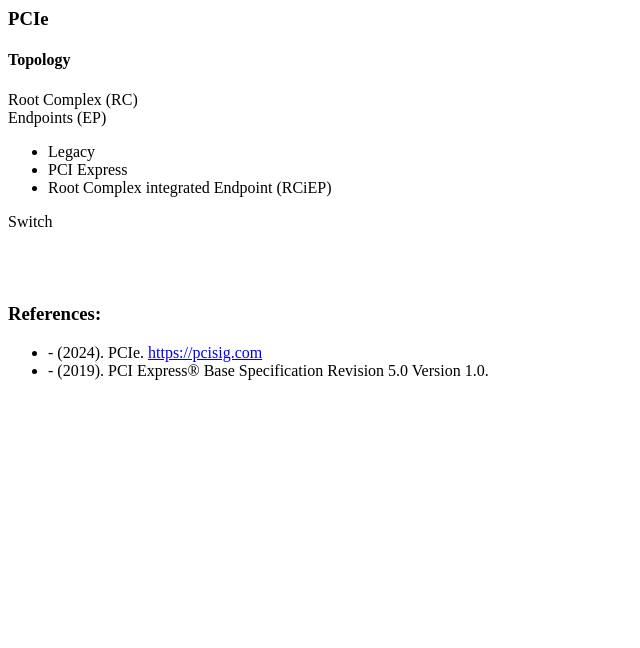
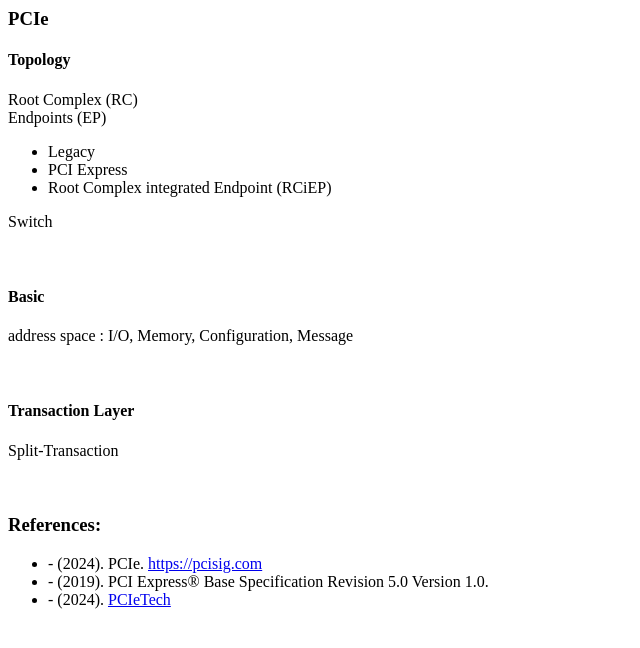
Before and after one commit to czarsir/sir, a Jekyll site: the page built from _posts/technik/2024-02-25-com-pcie.html, in a window 1280 px wide. Shown: the top 648 px of the page, without its empty margins (0-640 px from the left). Built offline with Jekyll 4.4.1, drawn with Linux system fonts in a browser that asks for light colours.

Commit message:
[PCIe] update space

```diff
--- a/_posts/technik/2024-02-25-com-pcie.html
+++ b/_posts/technik/2024-02-25-com-pcie.html
@@ -7,8 +7,8 @@ layout: addins
 
 <h3>PCIe</h3>
 
+
 <h4>Topology</h4>
-
 <div>Root Complex (RC)</div>
 <div>Endpoints (EP)</div>
 <ul>
@@ -19,10 +19,21 @@ layout: addins
 <div>Switch</div>
 
 
+<br><br>
+<h4>Basic</h4>
+<div>address space : I/O, Memory, Configuration, Message</div>
+
+
+<br><br>
+<h4>Transaction Layer</h4>
+<div>Split-Transaction</div
+
+
 
 <br><br><br>
 <h3>References:</h3>
 <ul>
 	<li>- (2024). PCIe. <a href="https://pcisig.com">https://pcisig.com</a></li>
 	<li>- (2019). PCI Express® Base Specification Revision 5.0 Version 1.0.</li>
+	<li>- (2024). <a href="https://www.pcietech.com">PCIeTech</a></li>
 </ul>
```
